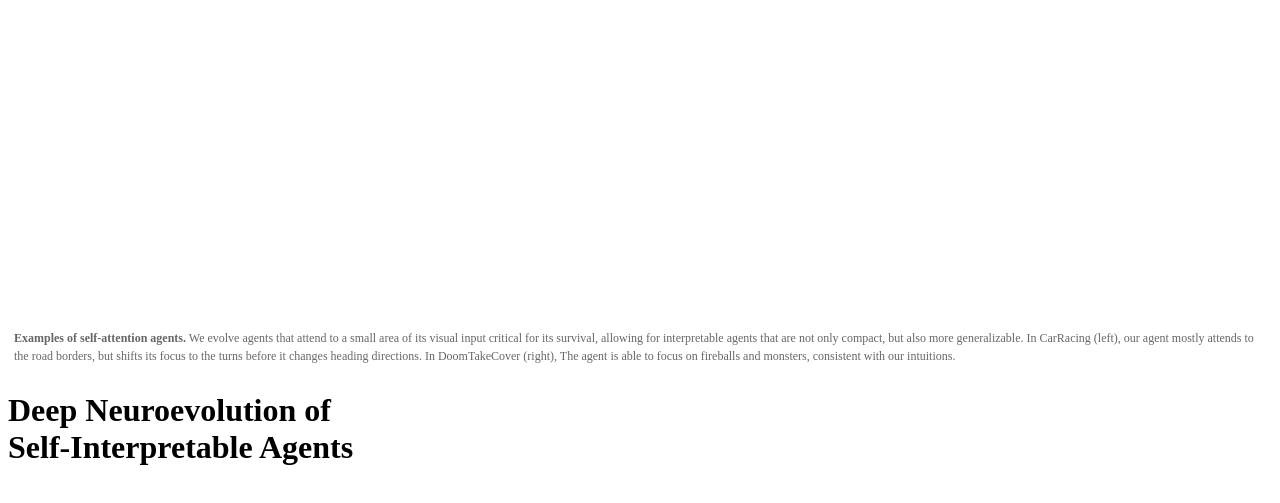
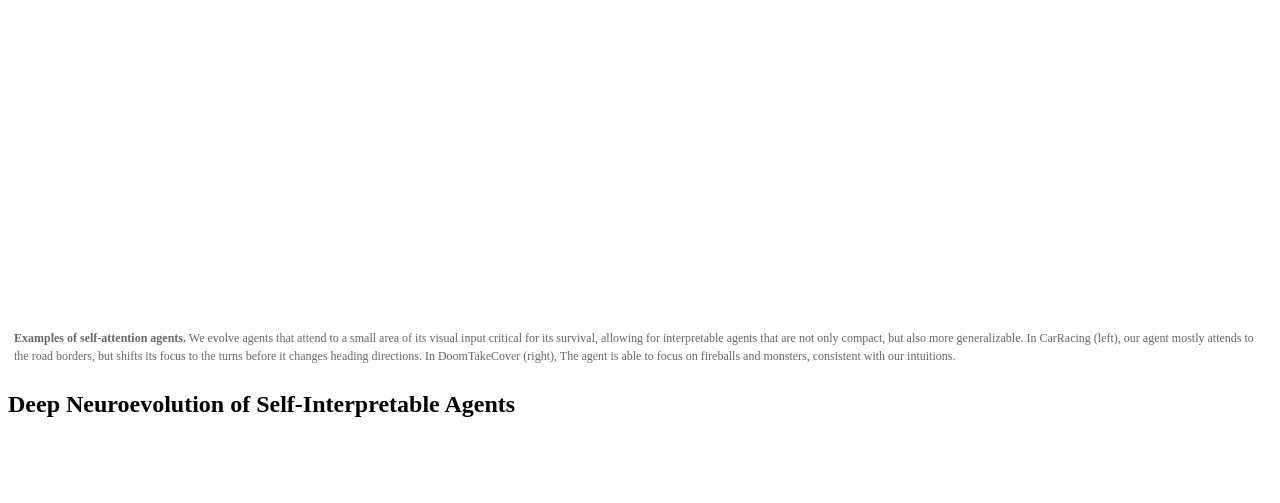
Before and after one commit to geccoanon/geccoanon.github.io, a website: page draft_header.html in a window 1280 px wide. Shown: the part 5-508 px from the top of the page. Drawn offline with nearby package versions, Linux system fonts and the light colour scheme.

Commit message:
Add files via upload

```diff
--- a/draft_header.html
+++ b/draft_header.html
@@ -148,7 +148,7 @@ dt-article figcaption b {
 <dt-article id="dtbody">
 
 <dt-byline class="l-page transparent"></dt-byline>
-<h1>Deep Neuroevolution of <br/>Self-Interpretable Agents</h1>
+<h2>Deep Neuroevolution of Self-Interpretable Agents</h2>
 <p></p>
 <dt-byline class="l-page" id="authors_section" hidden>
 <div class="byline">
```
Also changed, not shown: index.html (+1 -1 lines).
